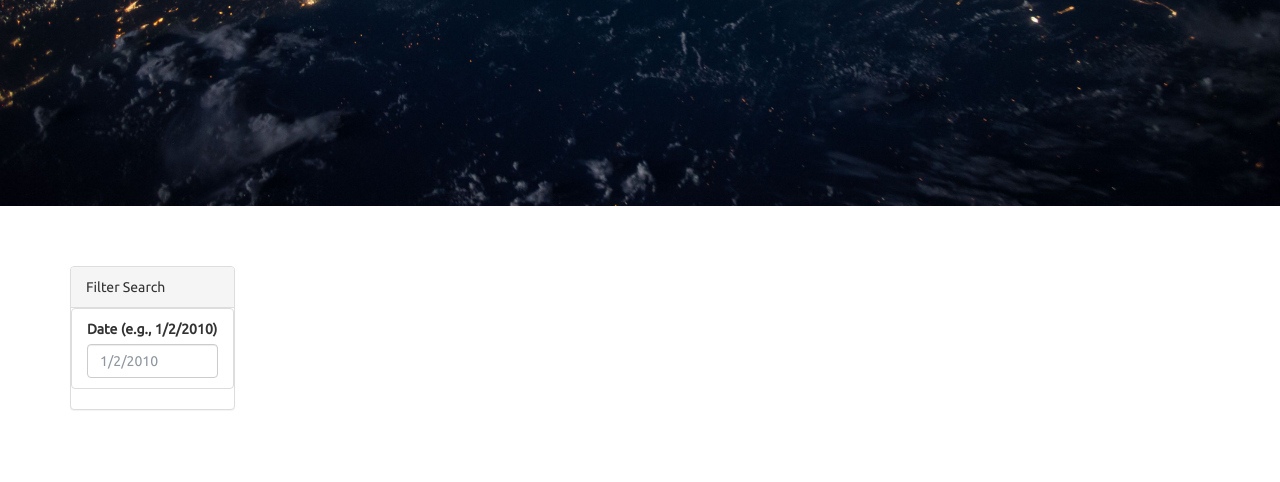
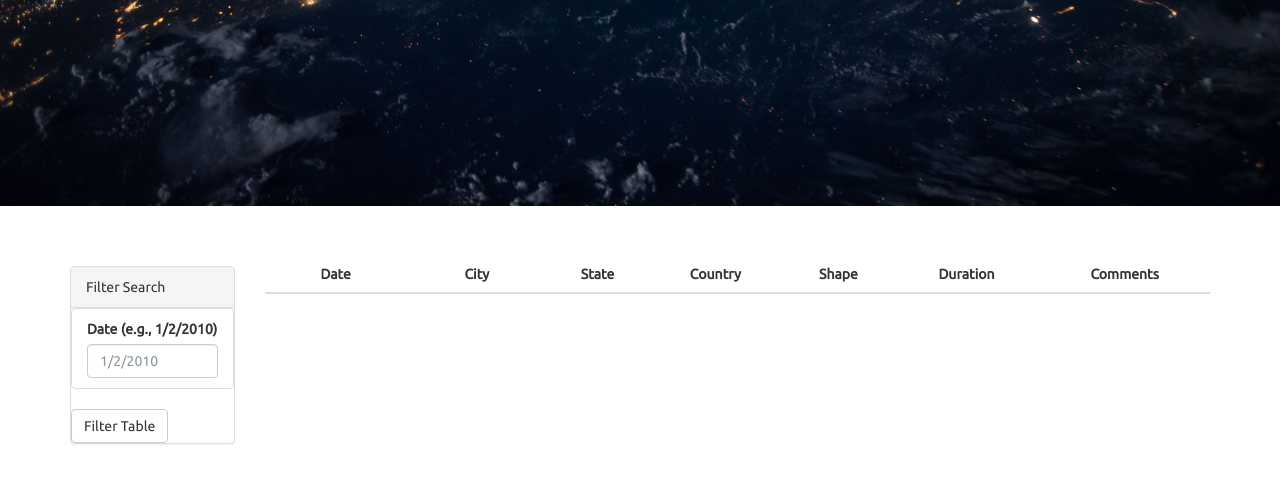
Before and after one commit to jdean92/javascript-challenge, a plain HTML site: page UFO-level-1/index.html in a window 1280 px wide. Shown: the part 406-888 px from the top of the page. Drawn offline with nearby package versions, Linux system fonts and the light colour scheme.

Commit message:
star ships fly.

```diff
--- a/UFO-level-1/index.html
+++ b/UFO-level-1/index.html
@@ -42,6 +42,32 @@
                         </li>
                       </ul>
                     </div>
+                    <button id="filter-btn" type="button" class="btn btn-default">Filter Table</button>
+                </form>
+              </div>
+            </div>
+          </aside>
+        </div>
+        <div class="col-md-10">
+          <div id="table-area" class="">
+            <table id="ufo-table" class="table table-striped">
+              <thead>
+                <tr>
+                  <th class="table-head">Date</th>
+                  <th class="table-head">City</th>
+                  <th class="table-head">State</th>
+                  <th class="table-head">Country</th>
+                  <th class="table-head">Shape</th>
+                  <th class="table-head">Duration</th>
+                  <th class="table-head">Comments</th>
+                </tr>
+              </thead>
+              <tbody></tbody>
+            </table>
+          </div>
+        </div>
+      </div>
+    </div>
 
 </body>
 
```
